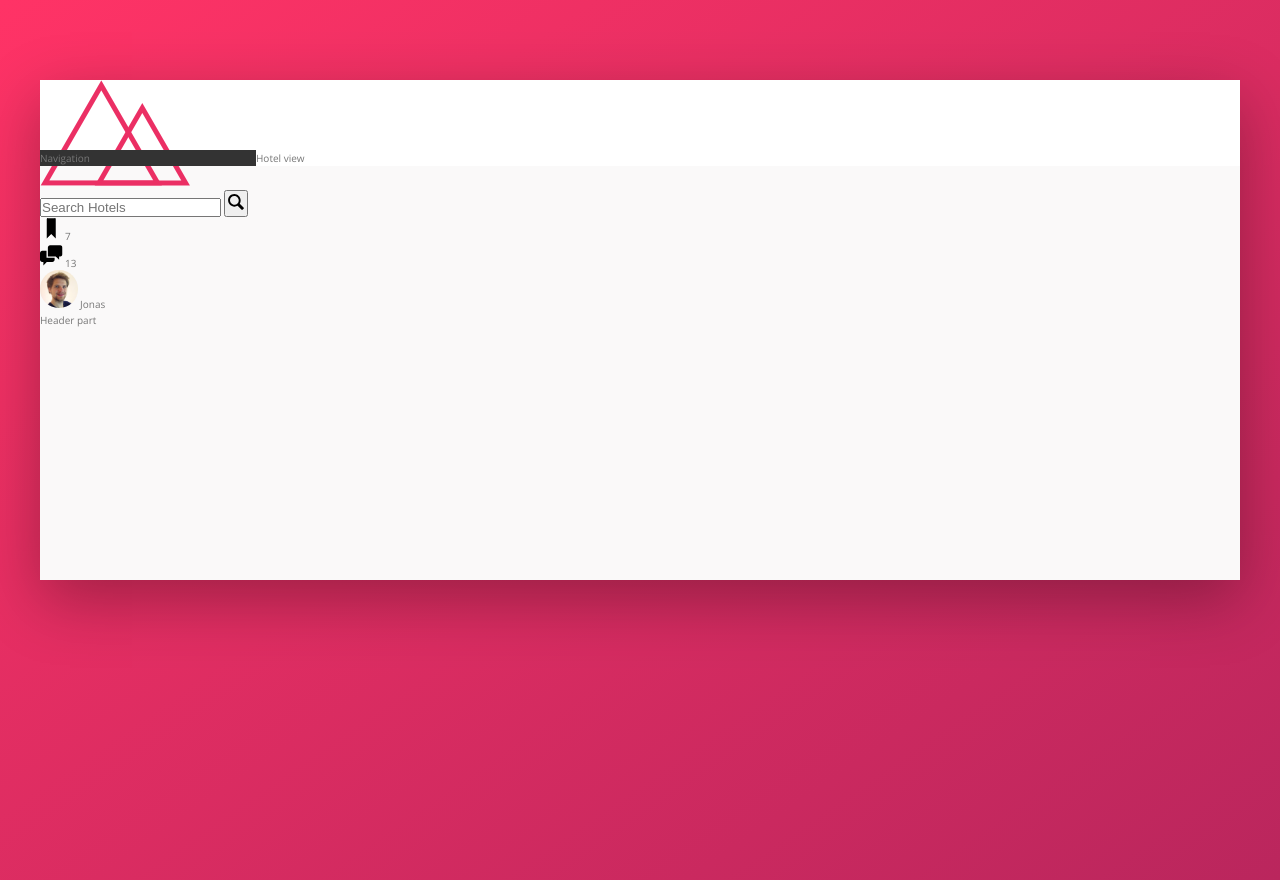
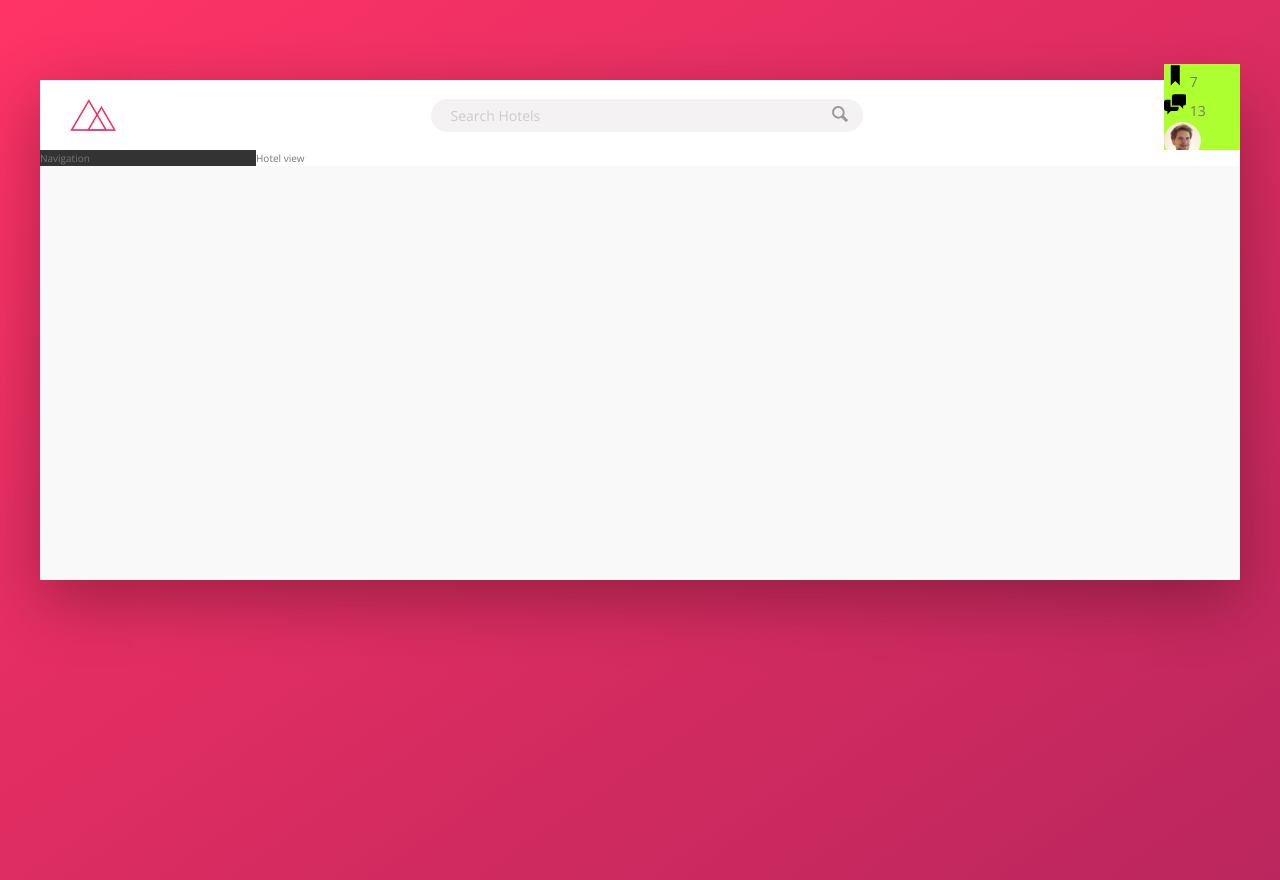
Before and after one commit to MichaelTowson/Trillo, a website: page index.html in a window 1280 px wide. Drawn offline with nearby package versions, Linux system fonts and the light colour scheme.

Commit message:
finish style for search bar component

```diff
--- a/index.html
+++ b/index.html
@@ -15,7 +15,7 @@
 <body>
     <div class="container">
         <header class="header">
-            <img src="static/img/logo.png" alt="trillo logo">
+            <img src="static/img/logo.png" alt="trillo logo" class = "logo">
 
             <!-- Search Bar with SVG Search Icon -->
             <form action="#" class ="search">
@@ -53,7 +53,6 @@
                     <span class="user-nav__user-name">Jonas</span>
                 </div>
             </nav>
-            Header part
         </header>
 
         <div class="content">
--- a/static/sass/components/_components.scss
+++ b/static/sass/components/_components.scss
@@ -1,27 +1,69 @@
 
-//LOGO ---------------------------------------------
+//NAV LOGO COMPONENT ---------------------------------------------
 .logo {
     height: 3.25rem;
+    margin-left: 3rem;
 }
 
-//SEARCH ---------------------------------------------
+//NAV SEARCH COMPONENT ---------------------------------------------
 .search {
+    flex: 0 0 40%;  //Works because this is embedded in header, which is a flex container.
+    display: flex; //Makes the search div also into a flex container. So this is an example of a flex container within a flex container.
+    align-items: center;
+    justify-content: center;
+
     &__input {
+        font-family: inherit;
+        font-size: inherit;
+        color: inherit;
+        background-color: var(--color-grey-light-2);
+        border: none;
+        padding: .7rem 2rem;
+        border-radius: 100px;
+        width: 90%;
+        transition: all .2s;
+        margin-right: -3.25rem;
 
+        &:focus {
+            outline: none;
+            width: 100%;
+            background-color: var(--color-grey-light-3)
+        }
+
+        &::-webkit-input-placeholder {
+            font-weight: 100;
+            color: var(--color-grey-light-4)
+        }
+    }
+
+    &__input:focus + &__button {
+        background-color: var(--color-grey-light-3) //Makes the button change colors to match the search bar when the search bar is clicked.
     }
 
     &__button {
+        border: none;
+        background-color: var(--color-grey-light-2);
 
+        &:focus {
+            outline: none;
+        }
+
+        &:active {
+            transform: translateY(2px);
+        }
     }
 
     &__icon {
         height: 2rem;
         width: 2rem;
+        fill: var(--color-grey-dark-1);
     }
 }
 
-//USER NAVIGATION ---------------------------------------------
+//USER NAVIGATION CONTAINER AND ICONS ---------------------------------------------
 .user-nav {
+    background-color: greenyellow;
+
     &__icon-box {
 
     }
--- a/static/sass/layout/_layout.scss
+++ b/static/sass/layout/_layout.scss
@@ -7,9 +7,13 @@
 }
 
 .header {
+    font-size: 1.4rem;
     height: 7rem;
     background-color: #fff;
     border-bottom: var(--color-grey-light-2);
+    display: flex;
+    justify-content: space-between;
+    align-items: center;
 }
 
 .content {
```
Also changed, not shown: static/css/style.css.
